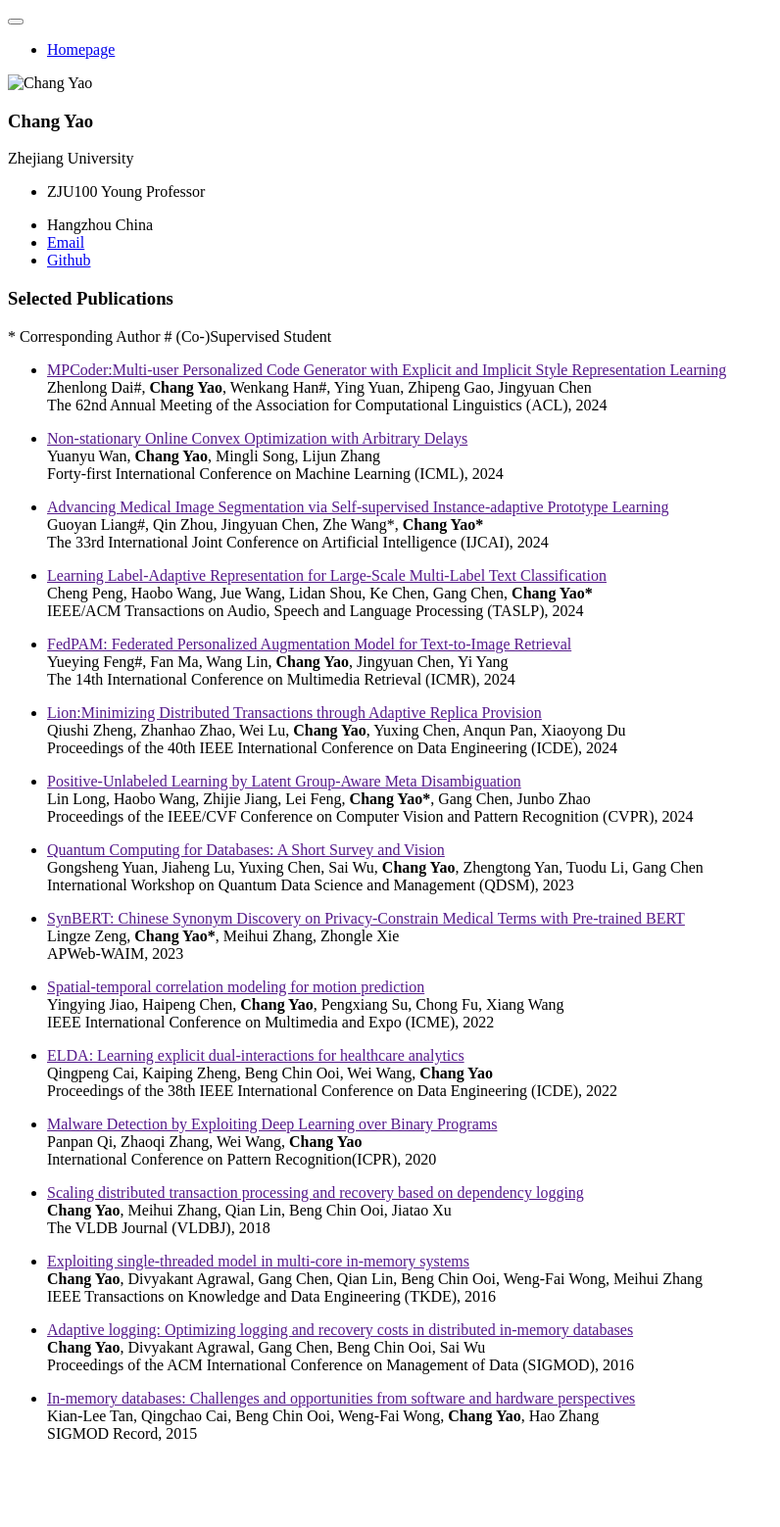
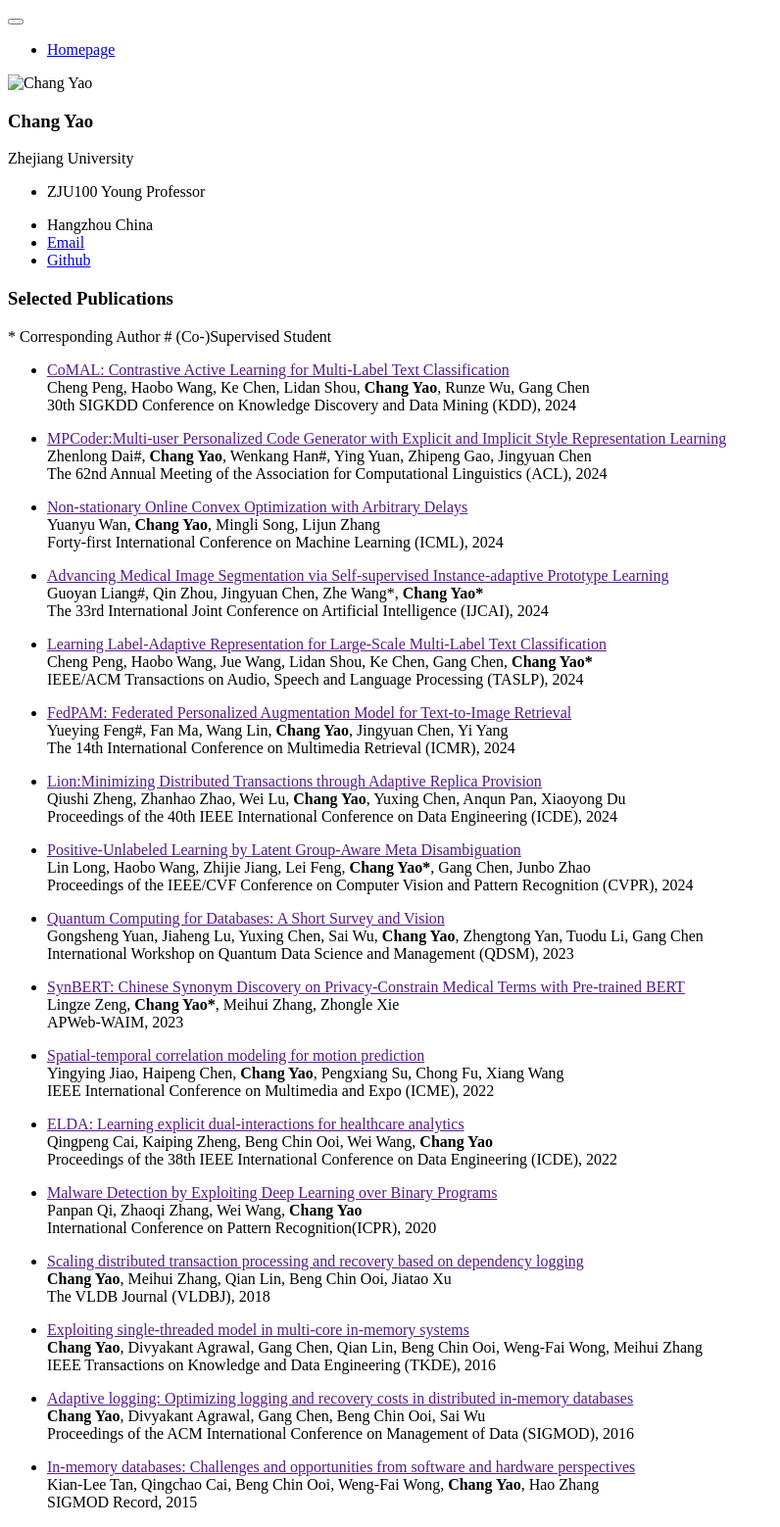
Before and after one commit to yaochang/yaochang.github.io, a Jekyll site: the page built from _pages/includes/pub.md, in a window 1280 px wide. Shown: the whole page at 98% size, without its empty margins (0-796 px from the left). Built offline with Jekyll 4.4.1, drawn with Linux system fonts in a browser that asks for light colours; our own code applies the rules of GitHub Pages for plain Markdown files; before the commit the page ends 1489 px from its top, so only the background shows below that.

Commit message:
20240517-01

```diff
--- a/_pages/includes/pub.md
+++ b/_pages/includes/pub.md
@@ -2,6 +2,10 @@
 # Selected Publications
 
 \* Corresponding Author  \# (Co-)Supervised Student
+
+- [CoMAL: Contrastive Active Learning for Multi-Label Text Classification]()
+<br />Cheng Peng, Haobo Wang, Ke Chen, Lidan Shou, **Chang Yao**, Runze Wu, Gang Chen
+<br />30th SIGKDD Conference on Knowledge Discovery and Data Mining (KDD), 2024
 
 - [MPCoder:Multi-user Personalized Code Generator with Explicit and Implicit Style Representation Learning]()
 <br />Zhenlong Dai\#, **Chang Yao**, Wenkang Han\#, Ying Yuan, Zhipeng Gao, Jingyuan Chen
```
Also changed, not shown: 6 other files.
